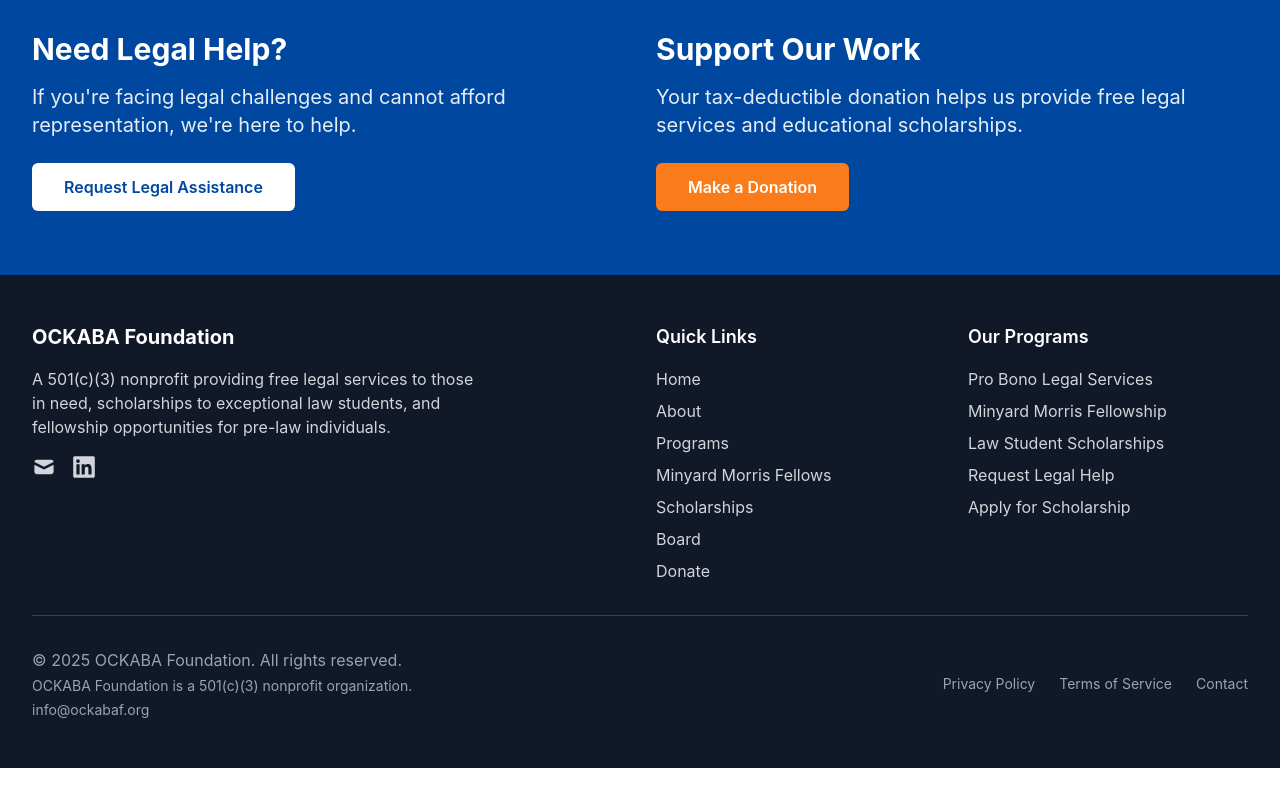
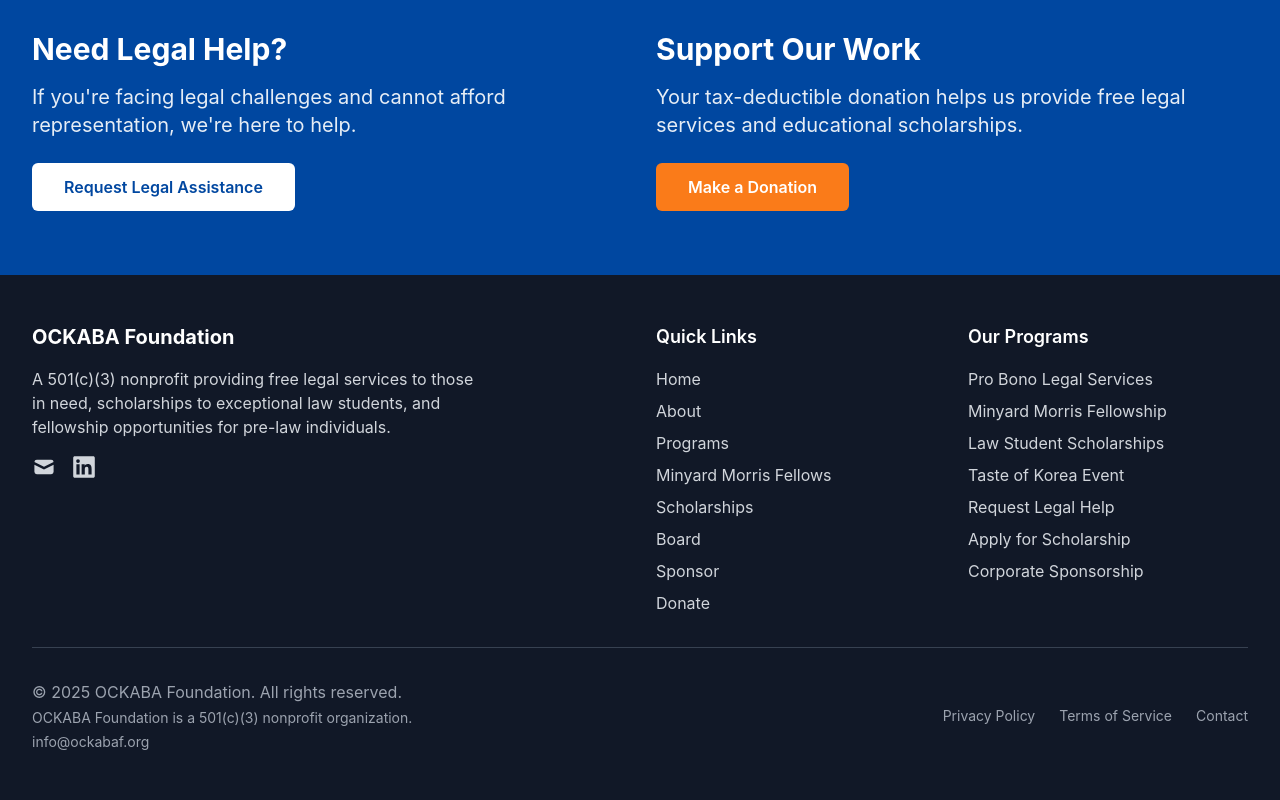
Before and after one commit to quadra2003/ockabaf, a Next.js app: page / in a window 1280 px wide. Shown: the part 2090-2890 px from the top of the page. Before the commit the page ends 2858 px from the top, so only its background shows below. Built offline with nearby package versions, Linux system fonts and the light colour scheme.

Commit message:
Update Footer.js

```diff
--- a/components/Footer.js
+++ b/components/Footer.js
@@ -71,6 +71,11 @@ export default function Footer() {
                 </Link>
               </li>
               <li>
+                <Link href="/sponsor" className="text-gray-300 hover:text-white transition-colors">
+                  Sponsor
+                </Link>
+              </li>
+              <li>
                 <Link href="/donate" className="text-gray-300 hover:text-white transition-colors">
                   Donate
                 </Link>
@@ -98,6 +103,11 @@ export default function Footer() {
                 </Link>
               </li>
               <li>
+                <Link href="/sponsor" className="text-gray-300 hover:text-white transition-colors">
+                  Taste of Korea Event
+                </Link>
+              </li>
+              <li>
                 <a
                   href="mailto:info@ockabaf.org?subject=Legal Assistance Request"
                   className="text-gray-300 hover:text-white transition-colors"
@@ -112,6 +122,11 @@ export default function Footer() {
                 >
                   Apply for Scholarship
                 </a>
+              </li>
+              <li>
+                <Link href="/sponsor" className="text-gray-300 hover:text-white transition-colors">
+                  Corporate Sponsorship
+                </Link>
               </li>
             </ul>
           </div>
```
